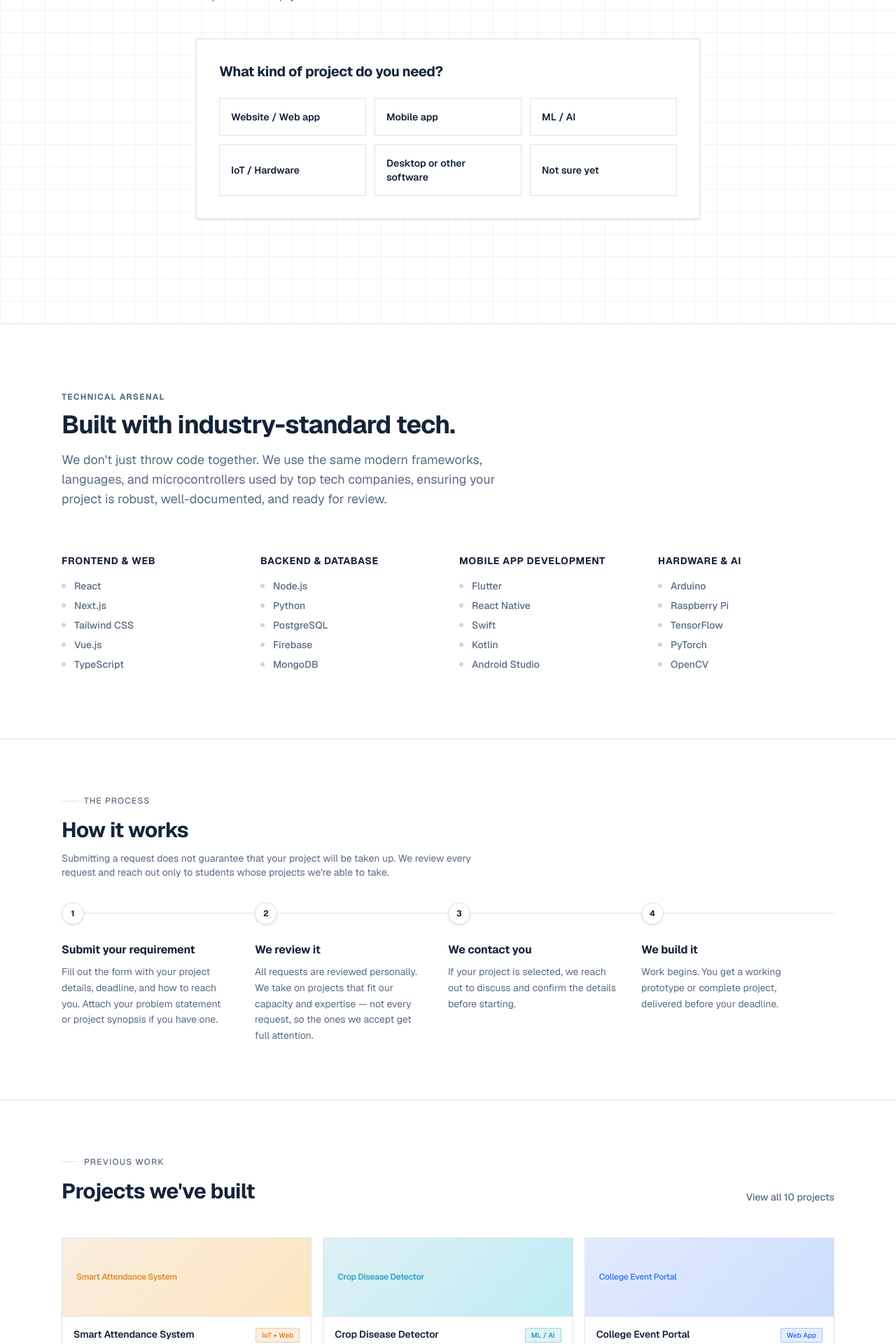
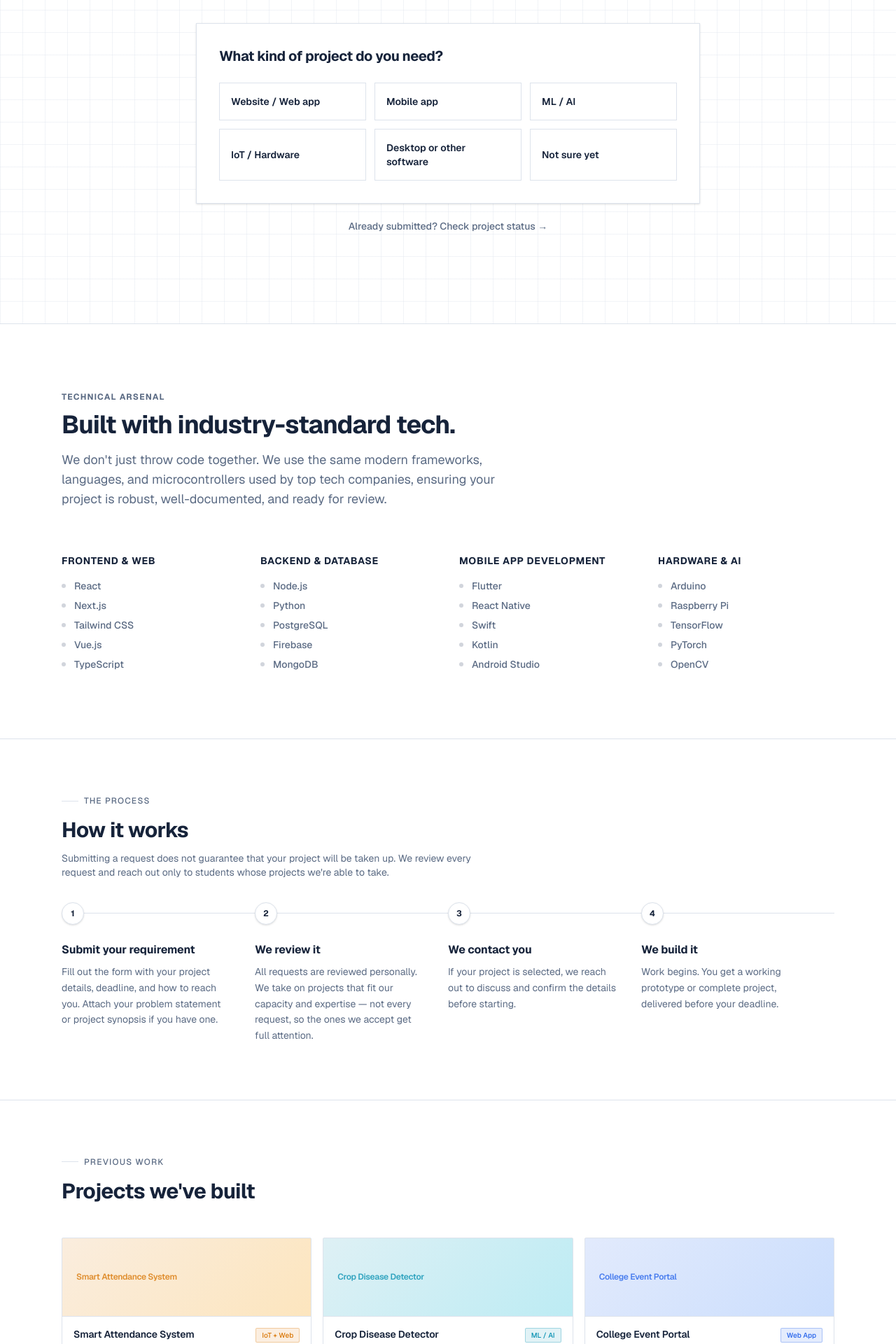
Before and after one commit to Kalki-Studios/src-website, a Next.js app: page / in a window 1280 px wide. Shown: the part 338-2258 px from the top of the page at 70% size. Built offline with nearby package versions, Linux system fonts and the light colour scheme.

Commit message:
Fixed Check Status link visibility for all screen sizes

```diff
--- a/src/components/HeroStepOne.tsx
+++ b/src/components/HeroStepOne.tsx
@@ -3,7 +3,7 @@
 import { useState, useEffect, useRef } from "react";
 import { motion, AnimatePresence } from "framer-motion";
 import { useRouter } from "next/navigation";
-/* ── Reduced-motion hook ── */
+import Link from "next/link";
 function usePrefersReducedMotion() {
   const [reduced, setReduced] = useState(false);
   useEffect(() => {
@@ -168,6 +168,15 @@ export default function HeroStepOne() {
           </AnimatePresence>
 
         </div>
+
+        <div className="mt-5 text-center">
+          <Link
+            href="/status"
+            className="inline-flex items-center gap-2 text-sm font-medium text-[var(--mute)] hover:text-[var(--ink)] transition-colors"
+          >
+            Already submitted? Check project status →
+          </Link>
+        </div>
       </div>
     </section>
   );
--- a/src/components/Portfolio.tsx
+++ b/src/components/Portfolio.tsx
@@ -198,18 +198,6 @@ export default function Portfolio() {
             </h2>
           </div>
 
-          {/* Toggle */}
-          {!showAll && (
-            <button
-              onClick={() => setShowAll(true)}
-              className="text-sm font-medium transition-colors duration-150 whitespace-nowrap"
-              style={{ color: "var(--mute)" }}
-              onMouseEnter={(e) => ((e.currentTarget as HTMLElement).style.color = "var(--ink)")}
-              onMouseLeave={(e) => ((e.currentTarget as HTMLElement).style.color = "var(--mute)")}
-            >
-              View all {PROJECTS.length} projects
-            </button>
-          )}
         </div>
 
         {/* Grid */}
```
